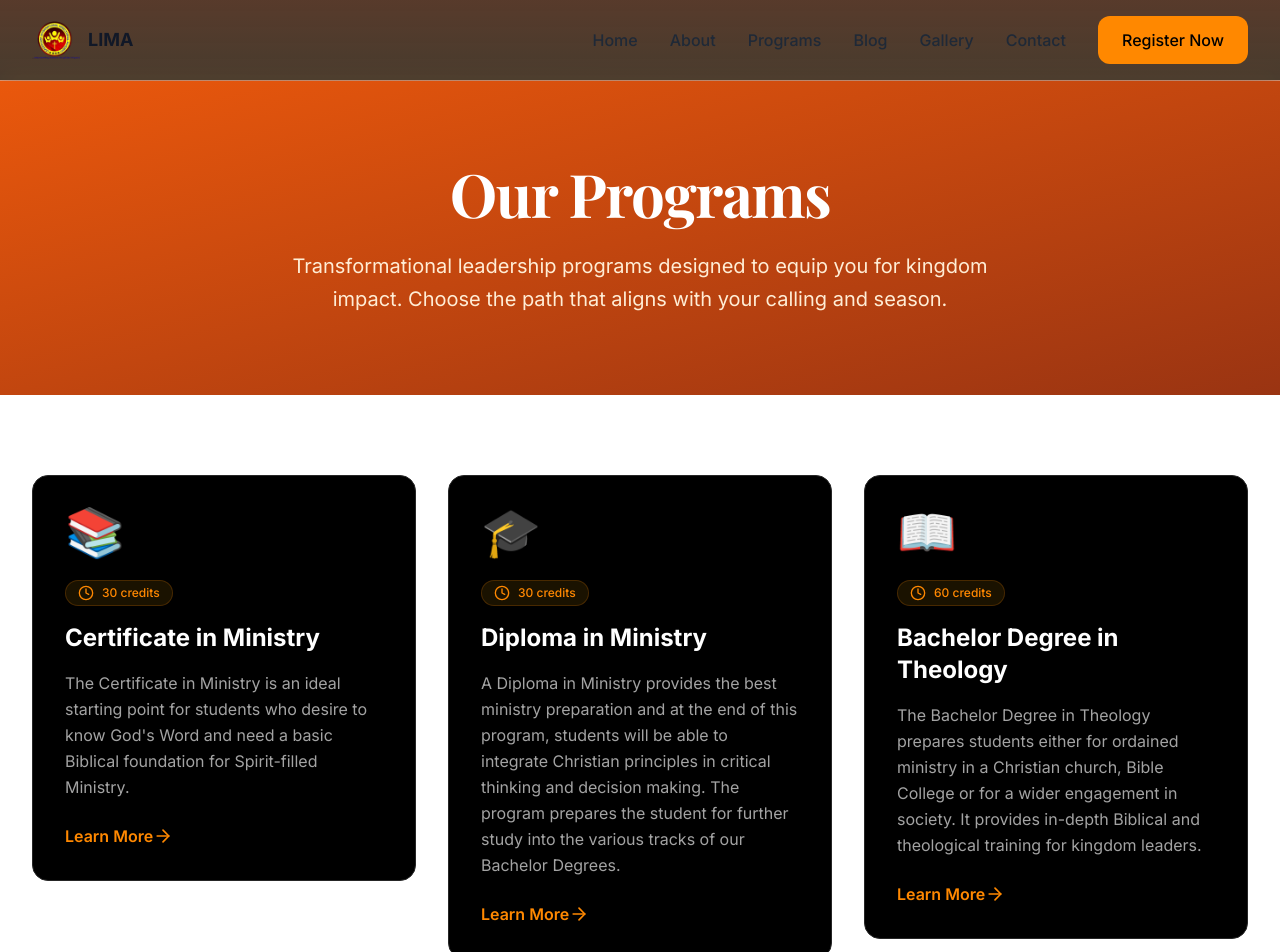
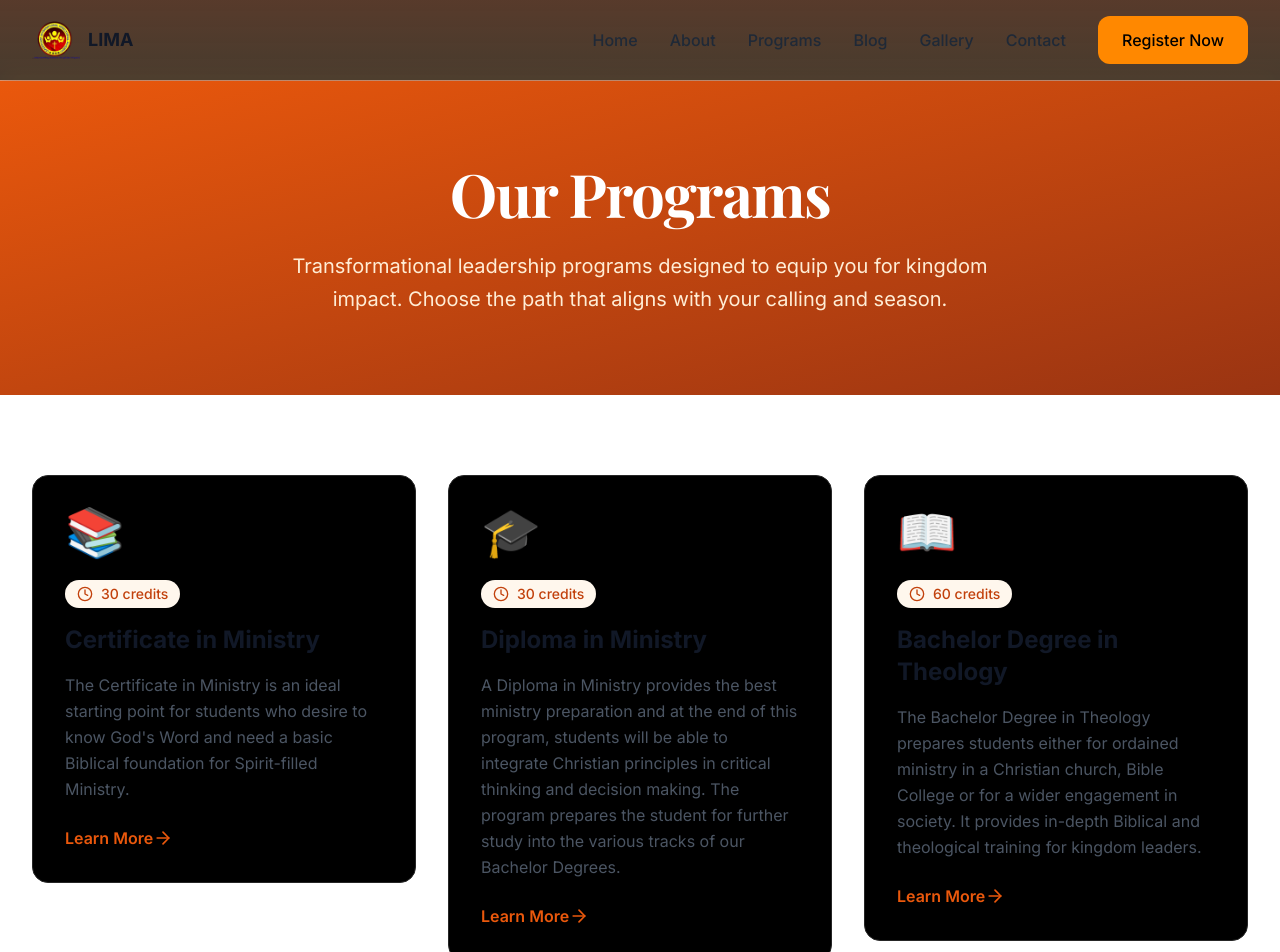
Before and after one commit to V-007-007/lima-website, a Next.js app: page /programs in a window 1280 px wide. Shown: the top 952 px of the page. Built offline with nearby package versions, Linux system fonts and the light colour scheme; a web font is replaced by a local one.

Commit message:
Original program card

```diff
--- a/src/components/ProgramCard.tsx
+++ b/src/components/ProgramCard.tsx
@@ -7,33 +7,70 @@ interface ProgramCardProps {
   icon: string
   duration: string
   link: string
+  onClick?: (e: React.MouseEvent) => void
+  isClickable?: boolean
 }
 
-export default function ProgramCard({ title, description, icon, duration, link }: ProgramCardProps) {
+export default function ProgramCard({ title, description, icon, duration, link, onClick, isClickable }: ProgramCardProps) {
+  // If onClick is provided, render as a div instead of a Link
+  if (isClickable && onClick) {
+    return (
+      <div onClick={onClick} className="group cursor-pointer">
+        <div className="card-elevated p-8 h-full hover:scale-105 transition-transform duration-300">
+          {/* Icon */}
+          <div className="text-5xl mb-6">{icon}</div>
+
+          {/* Duration Badge */}
+          <div className="inline-flex items-center space-x-2 bg-primary-50 text-primary-700 px-3 py-1 rounded-full text-sm font-medium mb-4">
+            <Clock className="w-4 h-4" />
+            <span>{duration}</span>
+          </div>
+
+          {/* Title */}
+          <h3 className="text-2xl font-bold text-gray-900 mb-4 group-hover:text-primary-600 transition-colors">
+            {title}
+          </h3>
+
+          {/* Description */}
+          <p className="text-gray-600 leading-relaxed mb-6">
+            {description}
+          </p>
+
+          {/* Learn More Link */}
+          <div className="flex items-center text-primary-600 font-semibold group-hover:gap-2 transition-all">
+            <span>Learn More</span>
+            <ArrowRight className="w-5 h-5 group-hover:translate-x-1 transition-transform" />
+          </div>
+        </div>
+      </div>
+    )
+  }
+
+  // Default: render as a Link
   return (
-    <Link href={link} className="group block">
-      <div className="card-elevated p-8 h-full transition-smooth hover:scale-[1.02]">
+    <Link href={link} className="group">
+      <div className="card-elevated p-8 h-full hover:scale-105 transition-transform duration-300">
         {/* Icon */}
         <div className="text-5xl mb-6">{icon}</div>
 
         {/* Duration Badge */}
-        <div className="inline-flex items-center space-x-2 badge mb-4">
+        <div className="inline-flex items-center space-x-2 bg-primary-50 text-primary-700 px-3 py-1 rounded-full text-sm font-medium mb-4">
           <Clock className="w-4 h-4" />
           <span>{duration}</span>
         </div>
 
         {/* Title */}
-        <h3 className="text-2xl font-bold text-white mb-4 group-hover:text-primary transition-smooth">
+        <h3 className="text-2xl font-bold text-gray-900 mb-4 group-hover:text-primary-600 transition-colors">
           {title}
         </h3>
 
         {/* Description */}
-        <p className="text-muted leading-relaxed mb-6">
+        <p className="text-gray-600 leading-relaxed mb-6">
           {description}
         </p>
 
         {/* Learn More Link */}
-        <div className="flex items-center text-primary font-semibold group-hover:gap-2 transition-all">
+        <div className="flex items-center text-primary-600 font-semibold group-hover:gap-2 transition-all">
           <span>Learn More</span>
           <ArrowRight className="w-5 h-5 group-hover:translate-x-1 transition-transform" />
         </div>
```
